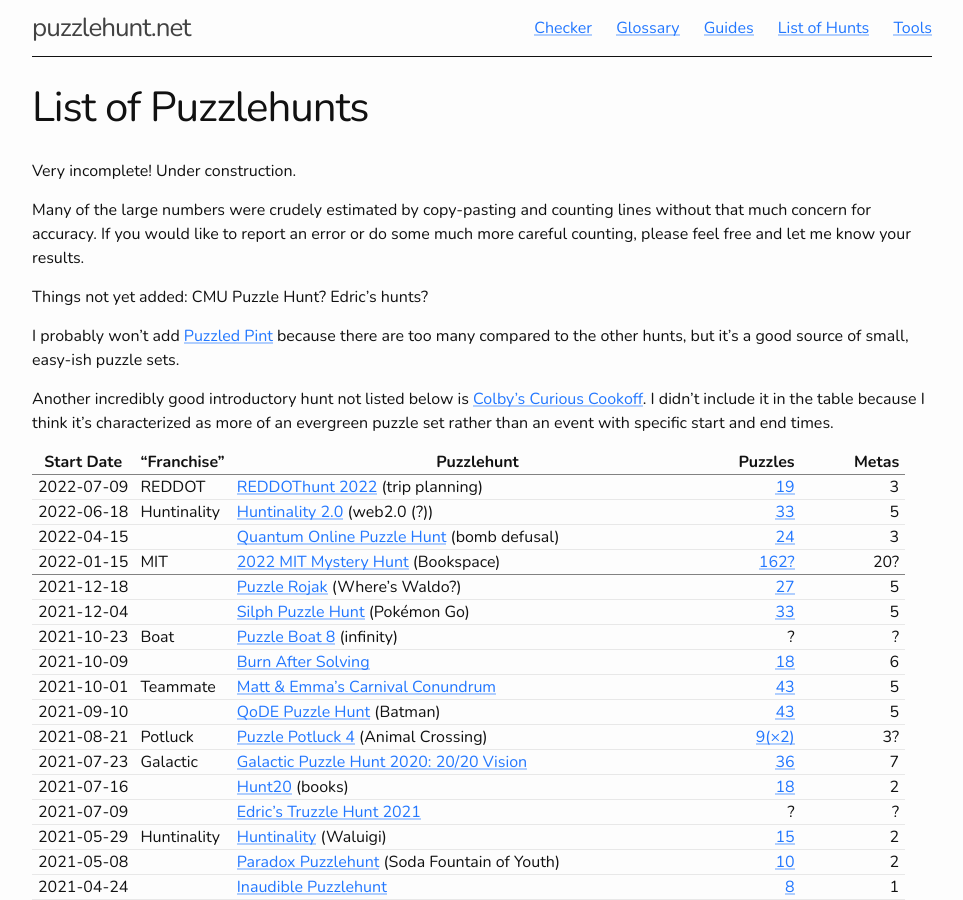
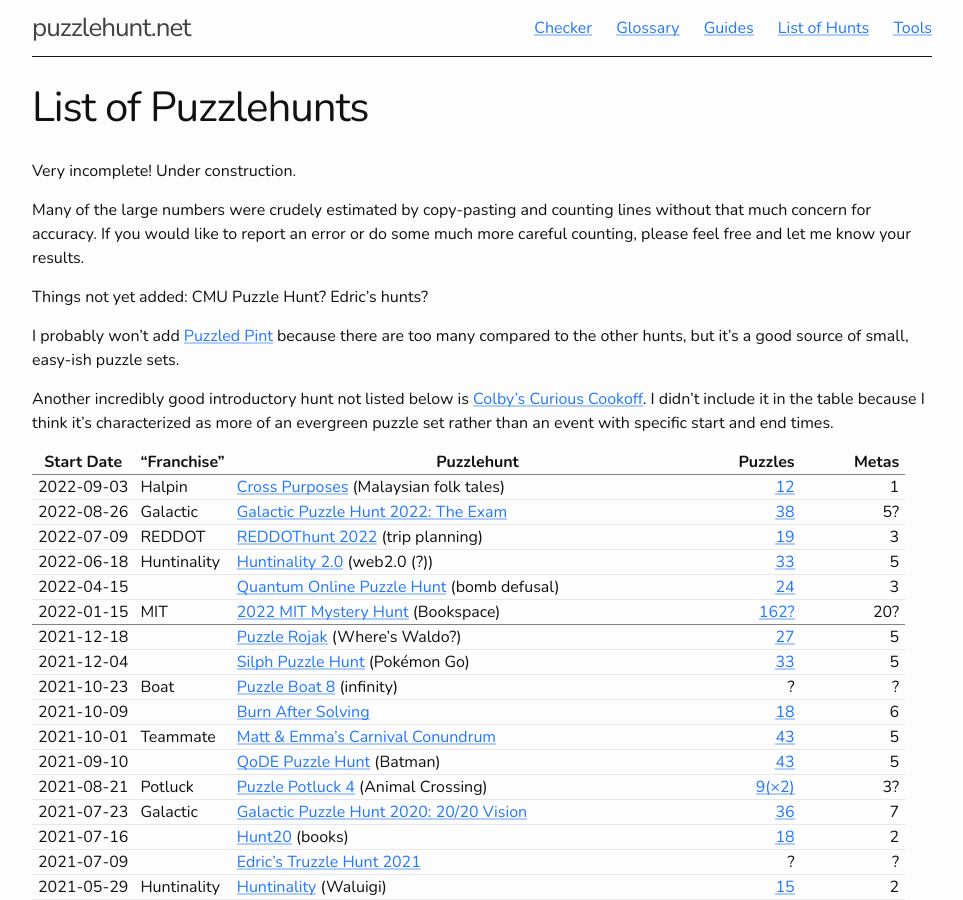
Before and after one commit to betaveros/puzzlehunt.net, a Jekyll site: the page built from list.md, in a window 1280 px wide and 900 px high. Shown: the whole window, without its empty margins (158-1121 px from the left). Built offline with Jekyll 4.4.1, drawn with Linux system fonts in a browser that asks for light colours.

Commit message:
some hunts

```diff
--- a/list.md
+++ b/list.md
@@ -16,6 +16,8 @@
 
 Start Date | "Franchise"  | Puzzlehunt | Puzzles | Metas
 -  | - | - | -: | -:
+2022-09-03 | Halpin       | [Cross Purposes](http://www.markhalpin.com/puzzles/1CHEVROTAIN/chevrotain.html) (Malaysian folk tales)                      | [12](http://www.markhalpin.com/puzzles/1CHEVROTAIN/chevrotain767690.pdf) | 1
+2022-08-26 | Galactic     | [Galactic Puzzle Hunt 2022: The Exam](https://2022.galacticpuzzlehunt.com/)                                                 | [38](https://2022.galacticpuzzlehunt.com/puzzles) | 5?
 2022-07-09 | REDDOT       | [REDDOThunt 2022](https://2022.reddothunt.sg/) (trip planning)                                                              | [19](https://2022.reddothunt.sg/puzzles) | 3
 2022-06-18 | Huntinality  | [Huntinality 2.0](https://www.huntinality.com/) (web2.0 (?))                                                                | [33](https://www.huntinality.com/puzzles) | 5
 2022-04-15 |              | [Quantum Online Puzzle Hunt](https://hunts.timwi.de/qoph) (bomb defusal)                                                    | [24](https://hunts.timwi.de/qoph/puzzles) | 3
```
